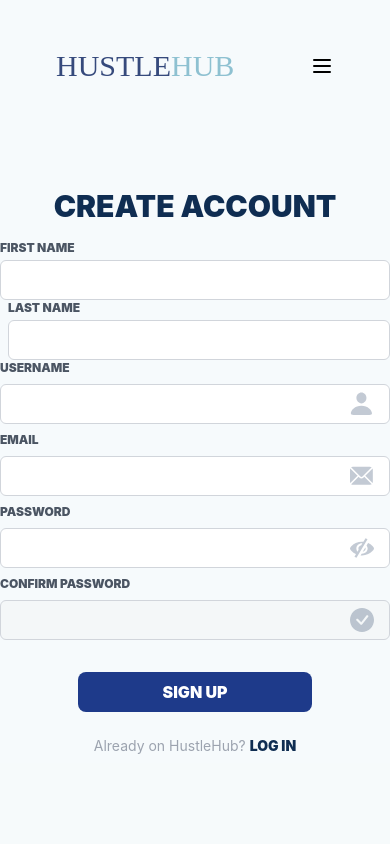
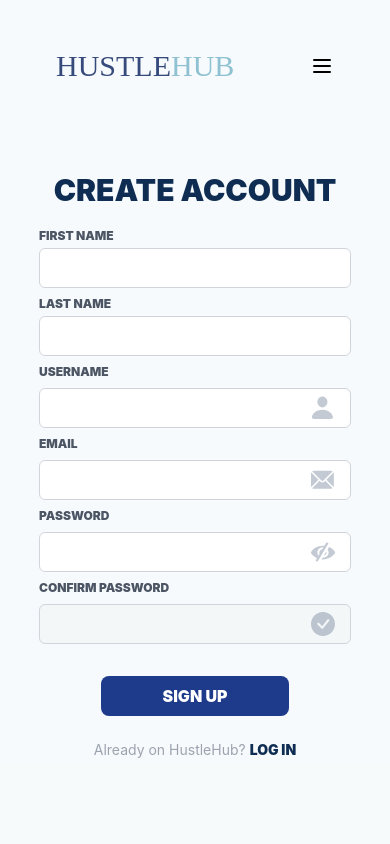
Before and after one commit to ALPHA-GPTK/HustleHub, a PHP site: page /signup.php in a window 390 px wide. Run offline with PHP 8.4, Linux system fonts and the light colour scheme; style sheets or scripts are compiled from the project's sources.

Commit message:
Fixed responsiveness - need to fix bg color

```diff
--- a/signup.php
+++ b/signup.php
@@ -3,23 +3,24 @@
   <title>HustleHub | Sign Up</title>
   <div class="bg-lightBlue_8 h-screen">
     <?php require_once "header.php" ?>
-    <div class="flex justify-center overflow-hidden mt-5">
+    <div class="flex justify-center overflow-hidden">
       <div class="container w-full">
+        <div class="max-w-md mx-auto">
           <form action="create_signup.php" method="post" oninput='password.setCustomValidity(password.value !== confirm_password.value ? "Password is not the same with the confirm password." : "")'>
-          <div class="max-w-lg flex flex-wrap mx-auto md:space-y-4">
-            <h1 class="text-3xl my-4 mx-auto text-blue dark:text-gray-200 uppercase font-black">Create Account</h1>
+            <div class="max-w-lg flex flex-wrap mx-auto md:space-y-4 justify-center">
+              <h1 class="text-3xl my-5 mx-auto text-blue dark:text-gray-200 uppercase font-black">Create Account</h1>
               <!-- First Name -->
-            <div class="w-full md:w-1/2">
+              <div class="w-4/5 sm:w-full md:w-1/2 lg:w-1/2 xl:w-1/2 2xl:w-1/2">
                 <label class="block mb-1 text-xs text-gray-600 font-black uppercase" for="fName">First name</label>
                 <input class="w-full h-10 pl-3 pr-8 text-base rounded-md border border-gray-300 rounded-md focus:outline-none focus:ring focus:ring-indigo-100 focus:border-indigo-300 dark:bg-gray-700 dark:text-white dark:border-gray-600 dark:focus:ring-gray-900 dark:focus:border-gray-500" type="text" name="fName" id="fName" required />
               </div>
               <!-- Last Name -->
-            <div class="w-full pl-2 md:w-1/2">
+              <div class="w-4/5 pt-2 sm:w-full sm:pt-2 md:w-1/2 md:pt-0 md:pl-2 lg:pl-2 lg:w-1/2 xl:pl-2 xl:w-1/2 2xl:w-1/2 2xl:pl-2">
                 <label class="block mb-1 text-xs text-gray-600 font-black uppercase" for="lName">Last name</label>
                 <input class="w-full h-10 pl-3 pr-8 text-base rounded-md border border-gray-300 rounded-md focus:outline-none focus:ring focus:ring-indigo-100 focus:border-indigo-300 dark:bg-gray-700 dark:text-white dark:border-gray-600 dark:focus:ring-gray-900 dark:focus:border-gray-500" type="text" name="lName" id="lName" required />
               </div>
               <!-- Other Credentials -->
-            <div class="w-full space-y-2">
+              <div class="w-4/5 pt-2 sm:w-full sm:pt-2 md:pt-0 md:w-full lg:w-full xl:w-full 2xl:w-full space-y-2">
                 <!-- Username -->
                 <label for="username" class="block text-xs text-gray-600 dark:text-gray-400 uppercase font-black">Username</label>
                 <div class="relative text-gray-700">
```
Lines whose indentation alone changed are shown as unchanged.
